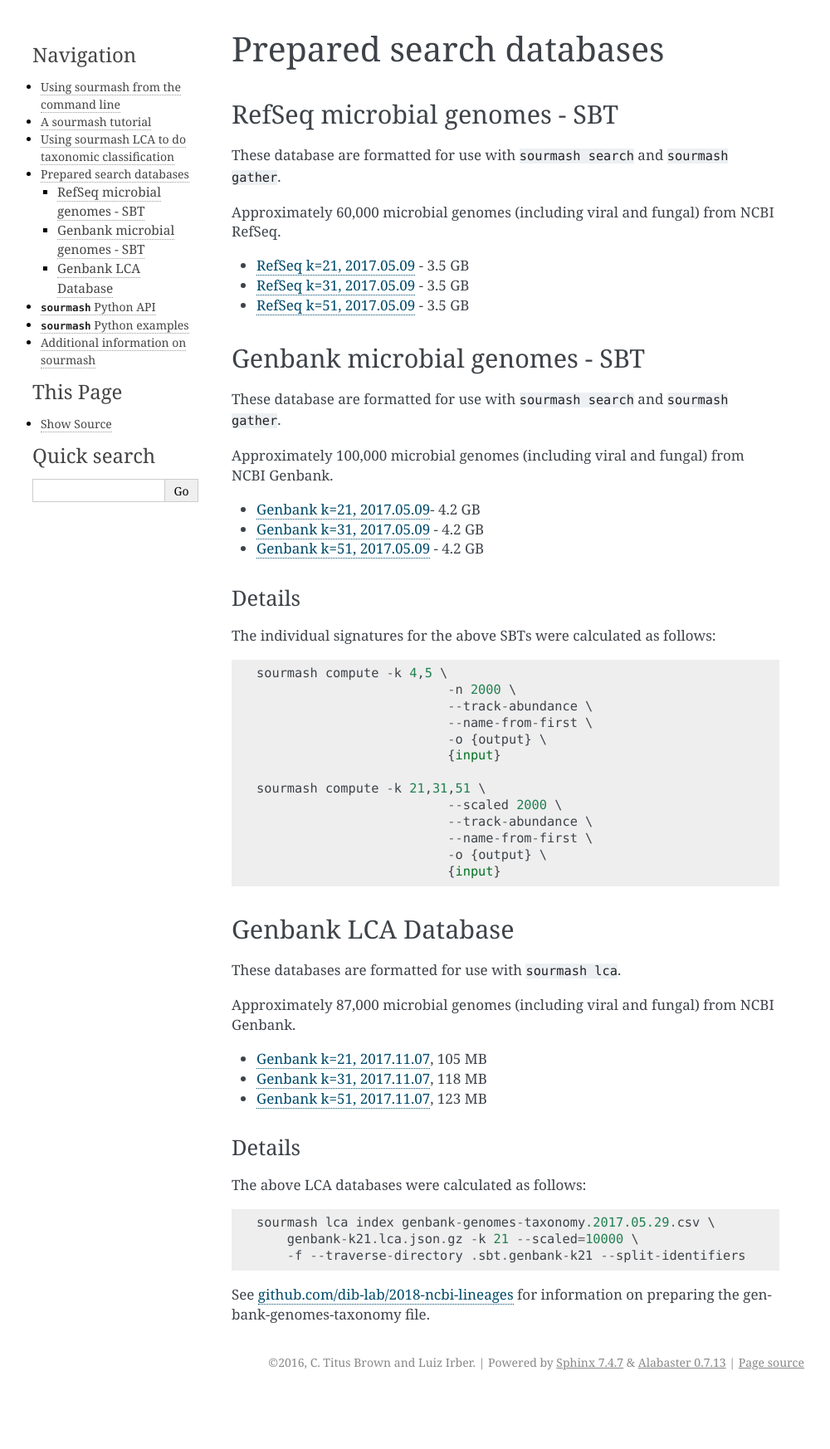
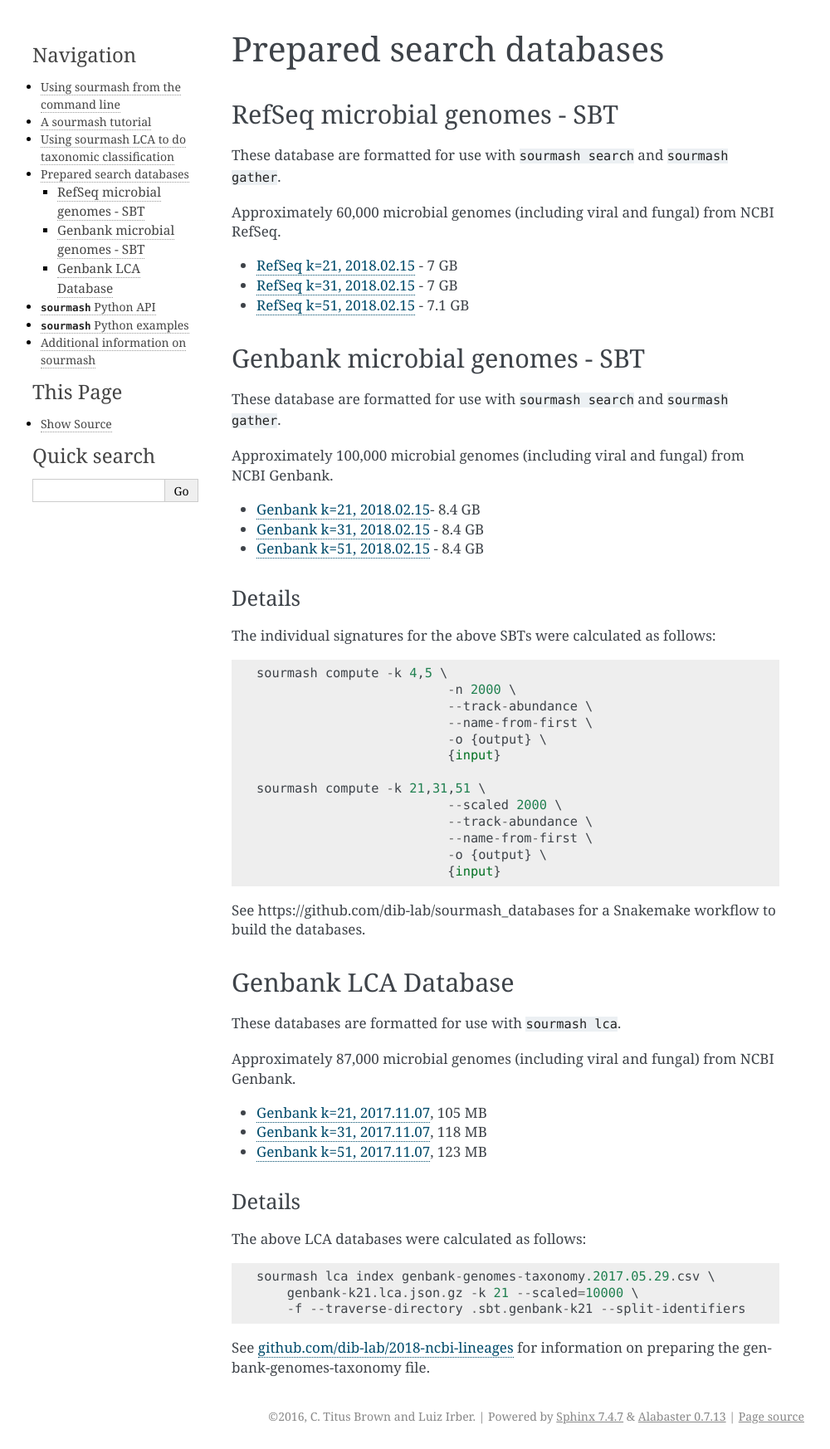
Before and after one commit to sourmash-bio/sourmash, a Sphinx documentation site: the page built from doc/databases.md, in a window 1280 px wide. Shown: the whole page at 83% size, without its empty margins (141-1141 px from the left). Built offline with Sphinx 7.4.7, drawn with Linux system fonts in a browser that asks for light colours; pages that are not in the unit, such as notebooks, are missing from menus; before the commit the page ends 1681 px from its top, so only the background shows below that.

Commit message:
Update dbs

````diff
--- a/doc/databases.md
+++ b/doc/databases.md
@@ -8,9 +8,9 @@ These database are formatted for use with `sourmash search` and
 Approximately 60,000 microbial genomes (including viral and fungal)
 from NCBI RefSeq.
 
-* [RefSeq k=21, 2017.05.09][0] - 3.5 GB
-* [RefSeq k=31, 2017.05.09][1] - 3.5 GB
-* [RefSeq k=51, 2017.05.09][2] - 3.5 GB
+* [RefSeq k=21, 2018.02.15][0] - 7 GB
+* [RefSeq k=31, 2018.02.15][1] - 7 GB
+* [RefSeq k=51, 2018.02.15][2] - 7.1 GB
 
 ## Genbank microbial genomes - SBT
 
@@ -20,9 +20,9 @@ These database are formatted for use with `sourmash search` and
 Approximately 100,000 microbial genomes (including viral and fungal)
 from NCBI Genbank.
 
-* [Genbank k=21, 2017.05.09][3]- 4.2 GB
-* [Genbank k=31, 2017.05.09][4] - 4.2 GB
-* [Genbank k=51, 2017.05.09][5] - 4.2 GB
+* [Genbank k=21, 2018.02.15][3]- 8.4 GB
+* [Genbank k=31, 2018.02.15][4] - 8.4 GB
+* [Genbank k=51, 2018.02.15][5] - 8.4 GB
 
 ### Details
 
@@ -43,12 +43,16 @@ sourmash compute -k 21,31,51 \
                          -o {output} \
                          {input}
 ```
-[0]:https://s3-us-west-1.amazonaws.com/spacegraphcats.ucdavis.edu/microbe-refseq-sbt-k21-2017.05.09.tar.gz
-[1]:https://s3-us-west-1.amazonaws.com/spacegraphcats.ucdavis.edu/microbe-refseq-sbt-k31-2017.05.09.tar.gz
-[2]:https://s3-us-west-1.amazonaws.com/spacegraphcats.ucdavis.edu/microbe-refseq-sbt-k51-2017.05.09.tar.gz
-[3]:https://s3-us-west-1.amazonaws.com/spacegraphcats.ucdavis.edu/microbe-genbank-sbt-k21-2017.05.09.tar.gz
-[4]:https://s3-us-west-1.amazonaws.com/spacegraphcats.ucdavis.edu/microbe-genbank-sbt-k31-2017.05.09.tar.gz
-[5]:https://s3-us-west-1.amazonaws.com/spacegraphcats.ucdavis.edu/microbe-genbank-sbt-k51-2017.05.09.tar.gz
+
+See https://github.com/dib-lab/sourmash_databases for a Snakemake workflow
+to build the databases.
+
+[0]: https://s3-us-west-2.amazonaws.com/sourmash-databases/refseq-d2-k21.tar.gz
+[1]: https://s3-us-west-2.amazonaws.com/sourmash-databases/refseq-d2-k31.tar.gz
+[2]: https://s3-us-west-2.amazonaws.com/sourmash-databases/refseq-d2-k51.tar.gz
+[3]: https://s3-us-west-2.amazonaws.com/sourmash-databases/genbank-d2-k21.tar.gz
+[4]: https://s3-us-west-2.amazonaws.com/sourmash-databases/genbank-d2-k31.tar.gz
+[5]: https://s3-us-west-2.amazonaws.com/sourmash-databases/genbank-d2-k51.tar.gz
 
 ## Genbank LCA Database
 
````
